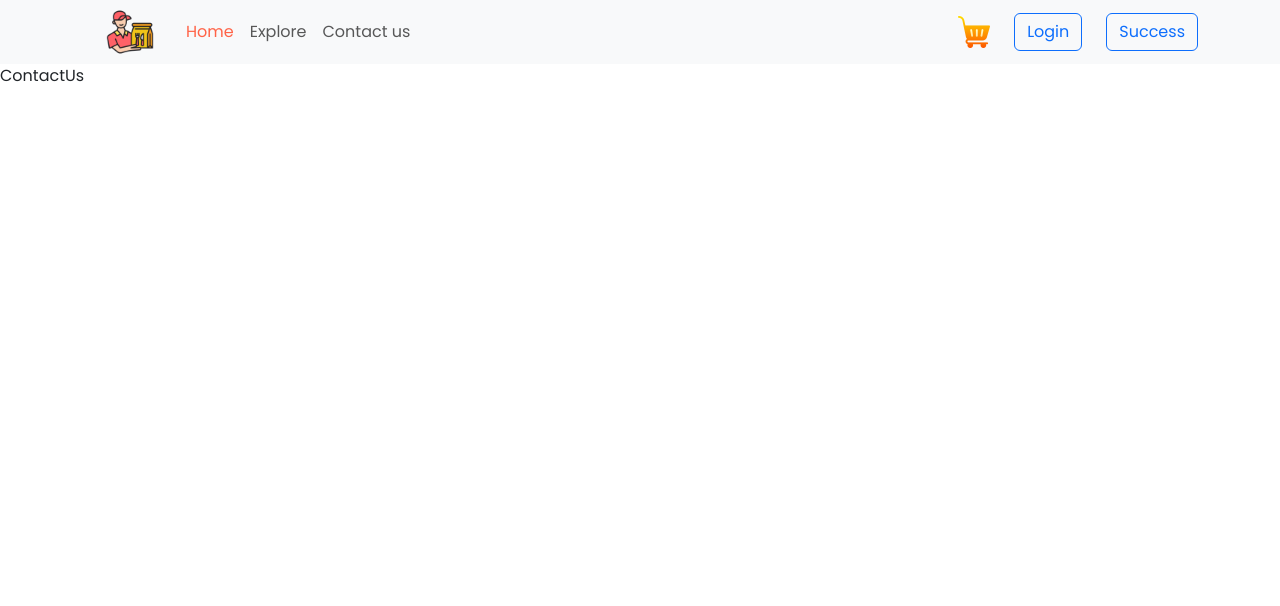
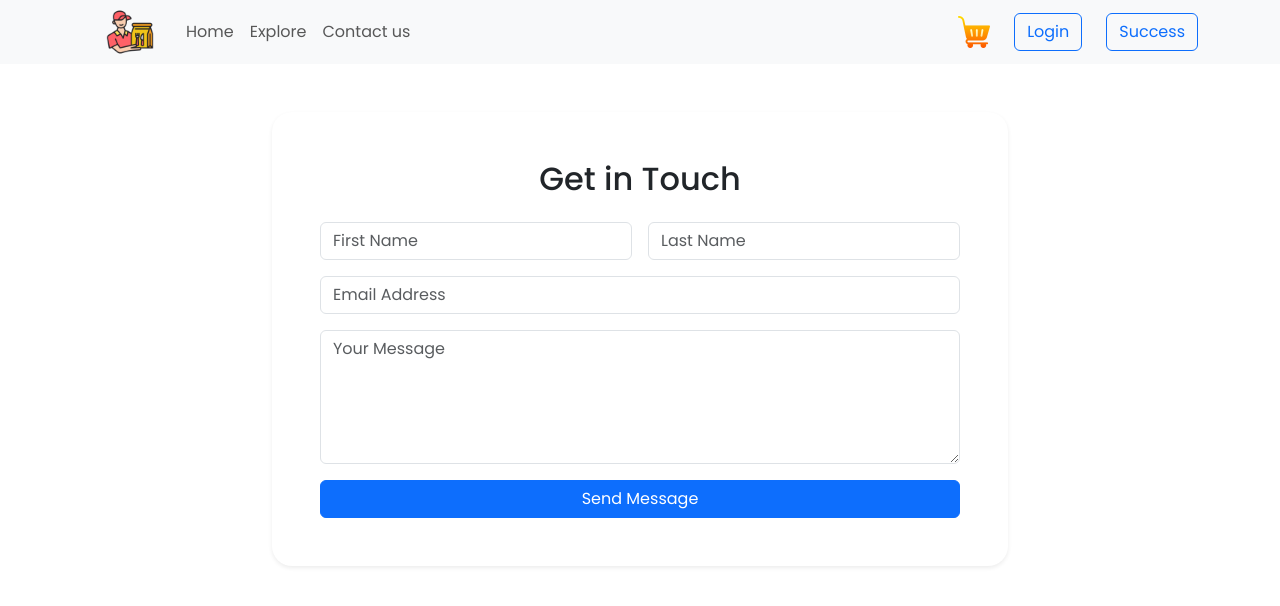
Before and after one commit to raufurkhan/Happy-Plates, a React (Vite) app in the folder foodies/: page /contact in a window 1280 px wide. Shown: the top 606 px of the page. Built offline with nearby package versions, Linux system fonts and the light colour scheme; no server answers.

Commit message:
+ - icon function

```diff
--- a/foodies/src/components/FoodItem/FoodItem.jsx
+++ b/foodies/src/components/FoodItem/FoodItem.jsx
@@ -8,7 +8,7 @@ const FoodItem = ({ name, description, id, imageUrl, price }) => {
   return (
     <div className="col-12 col-sm-6 col-md-4 col-lg-3 mb-4 d-flex justify-content-center">
       <div className="card" style={{ maxWidth: "320px" }}>
-
+         <Link to={`/food/${id}`}>
           <img
             src={imageUrl}
             className="card-img-top"
@@ -16,7 +16,7 @@ const FoodItem = ({ name, description, id, imageUrl, price }) => {
             height={300}
             width={60}
           />
-
+    </Link>
         <div className="card-body">
           <h5 className="card-title">{name}</h5>
           <p className="card-text">{description}</p>
@@ -37,11 +37,30 @@ const FoodItem = ({ name, description, id, imageUrl, price }) => {
                 className="btn btn-primary btn-sm" to={`/food/${id}`}>
                 View Food
               </Link>
+                   {quantities[id] > 0 ? (
+            <div className="d-flex align-items-center gap-2">
+              <button
+                className="btn btn-danger btn-sm"
+                onClick={() => decreaseQty(id)}
+              >
+                <i className="bi bi-dash-circle"></i>
+              </button>
+              <span className="fw-bold">{quantities[id]}</span>
+              <button
+                className="btn btn-success btn-sm"
+                onClick={() => increaseQty(id)}
+              >
+                <i className="bi bi-plus-circle"></i>
+              </button>
+            </div>
+          ) : (
             <button
-              className="btn btn-outline-secondary btn-sm"
+              className="btn btn-primary btn-sm"
+              onClick={() => increaseQty(id)}
             >
-              <i className="bi bi-heart"></i>
+              <i className="bi bi-plus-circle"></i>
             </button>
+          )}
 
         </div>
       </div>
--- a/foodies/src/components/Menubar/Menubar.jsx
+++ b/foodies/src/components/Menubar/Menubar.jsx
@@ -7,14 +7,14 @@ const Menubar = () => {
   return (
     <nav className="navbar navbar-expand-lg navbar-light bg-light">
   <div className="container">
-    <img src={assets.logo} alt="" className='mx-4' height={48} width={48}/>
+    <Link to="/"><img src={assets.logo} alt="" className='mx-4' height={48} width={48}/></Link>
     <button className="navbar-toggler" type="button" data-bs-toggle="collapse" data-bs-target="#navbarSupportedContent" aria-controls="navbarSupportedContent" aria-expanded="false" aria-label="Toggle navigation">
       <span className="navbar-toggler-icon"></span>
     </button>
     <div className="collapse navbar-collapse" id="navbarSupportedContent">
       <ul className="navbar-nav me-auto mb-2 mb-lg-0">
         <li className="nav-item">
-          <Link className="nav-link active" aria-current="page" to="/">Home</Link>
+          <Link className="nav-link" aria-current="page" to="/">Home</Link>
         </li>
         <li className="nav-item">
           <Link className="nav-link" to="/explore">Explore</Link>
--- a/foodies/src/context/StoreContext.jsx
+++ b/foodies/src/context/StoreContext.jsx
@@ -6,12 +6,27 @@ export const StoreContext = createContext(null);
 export const StoreContextProvider = (props) => {
 
 const [foodList, setFoodList] = useState([]);
+ const [quantities, setQuantities] = useState({});
 
+  const increaseQty = (foodId) => {
+     setQuantities((prev) => ({ ...prev, [foodId]: (prev[foodId] || 0) + 1 }));
 
+   };
+
+   const decreaseQty = (foodId) => {
+     setQuantities((prev) => ({
+       ...prev,
+       [foodId]: prev[foodId] > 0 ? prev[foodId] - 1 : 0,
+     }));
+
+   };
 
 
 const contextValue = {
-    foodList
+    foodList,
+    increaseQty,
+    decreaseQty,
+    quantities
   };
 
 useEffect(()=>{
--- /dev/null
+++ b/foodies/src/pages/ContactUs/Contact.css
@@ -0,0 +1,10 @@
+.contact-form {
+    background-color: #f8f9fa;
+    border-radius: 20px;
+}
+
+.custom-input {
+    border-radius: 10px;
+    padding: 12px;
+    border: 2px solid #e9ecef;
+}
--- a/foodies/src/pages/ContactUs/Contact.jsx
+++ b/foodies/src/pages/ContactUs/Contact.jsx
@@ -1,9 +1,57 @@
-import React from 'react'
+import React from "react";
+import "./Contact.css";
 
 const Contact = () => {
   return (
-    <div>ContactUs</div>
-  )
-}
+    <section className="py-5">
+      <div className="container">
+        <div className="row justify-content-center">
+          <div className="col-lg-8">
+            <div className="contact-form p-5 shadow-sm bg-white">
+              <h2 className="text-center mb-4">Get in Touch</h2>
+              <form>
+                <div className="row g-3">
+                  <div className="col-md-6">
+                    <input
+                      type="text"
+                      className="form-control custom-input"
+                      placeholder="First Name"
+                    />
+                  </div>
+                  <div className="col-md-6">
+                    <input
+                      type="text"
+                      className="form-control custom-input"
+                      placeholder="Last Name"
+                    />
+                  </div>
+                  <div className="col-12">
+                    <input
+                      type="email"
+                      className="form-control custom-input"
+                      placeholder="Email Address"
+                    />
+                  </div>
+                  <div className="col-12">
+                    <textarea
+                      className="form-control custom-input"
+                      rows="5"
+                      placeholder="Your Message"
+                    ></textarea>
+                  </div>
+                  <div className="col-12">
+                    <button className="btn btn-primary w-100" type="submit">
+                      Send Message
+                    </button>
+                  </div>
+                </div>
+              </form>
+            </div>
+          </div>
+        </div>
+      </div>
+    </section>
+  );
+};
 
 export default Contact;
```
